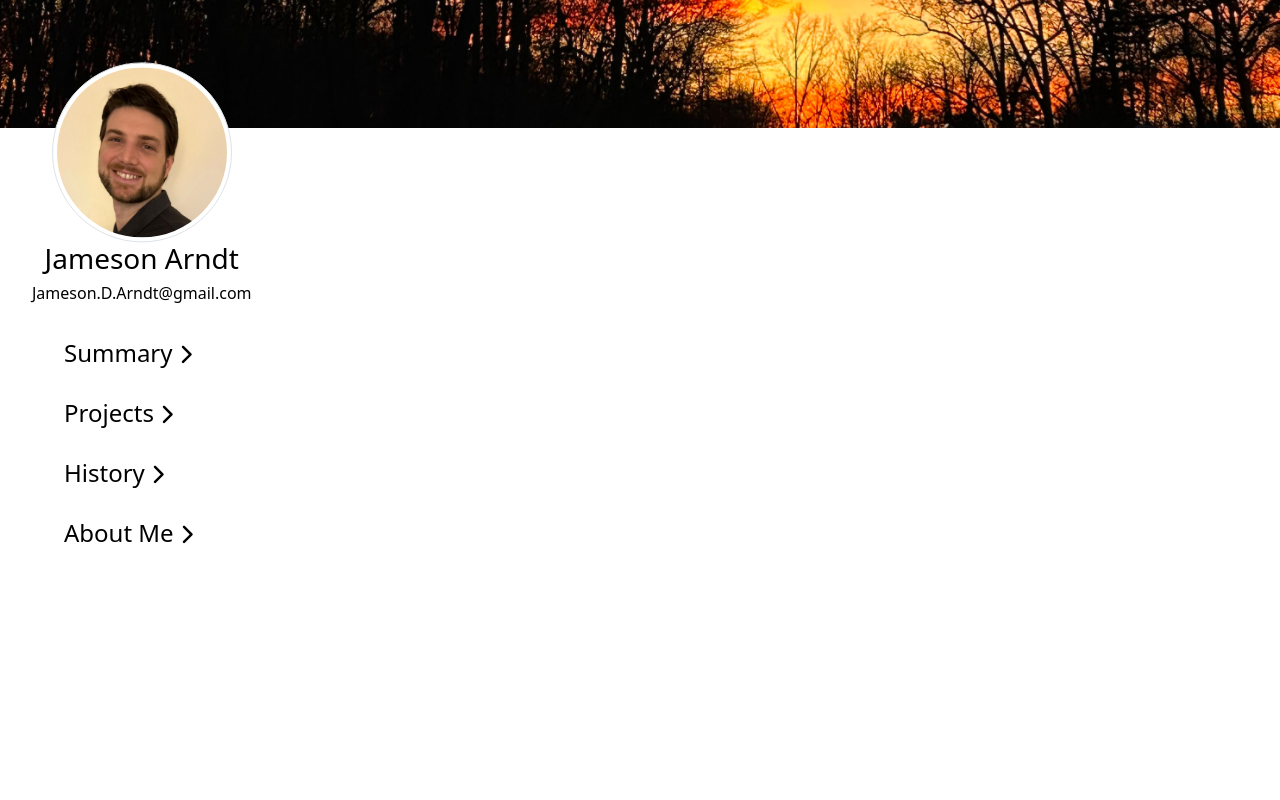
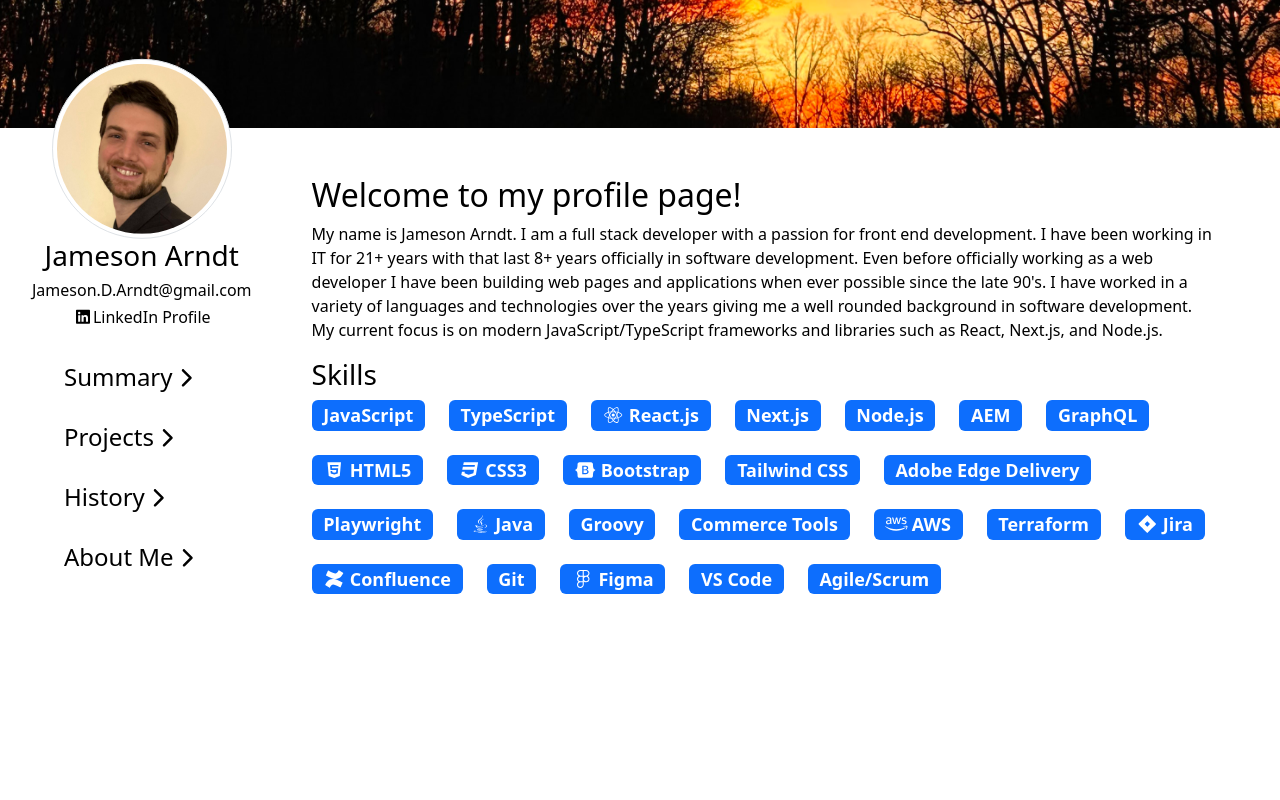
Before and after one commit to blaze359/blaze359.github.io, a React (Create React App) app: page / in a window 1280 px wide. Shown: the top 800 px of the page. Built offline with nearby package versions, Linux system fonts and the light colour scheme.

Commit message:
project list to cards, standardize badges componenet, general updates

```diff
--- a/src/App.tsx
+++ b/src/App.tsx
@@ -11,6 +11,7 @@
   height: 100%;
   margin-left: 20px;
   margin-right: 20px;
+  flex-wrap: nowrap;
 `;
 
 const Left = styled(Col)`
--- a/src/components/GetIcon.tsx
+++ b/src/components/GetIcon.tsx
@@ -1,6 +1,6 @@
 
 import { FontAwesomeIcon } from "@fortawesome/react-fontawesome";
-import { faBootstrap, faGithub, faJava, faReact } from "@fortawesome/free-brands-svg-icons";
+import { faAws, faBootstrap, faConfluence, faCss3, faFigma, faGithub, faHtml5, faJava, faJira, faReact } from "@fortawesome/free-brands-svg-icons";
 
 type GetIconProps = {
   readonly name: string;
@@ -9,6 +9,7 @@
 export default function GetIcon({ name }: GetIconProps) {
   switch (name.toUpperCase()) {
     case "REACT":
+    case "REACT.JS":
       return <FontAwesomeIcon icon={faReact} />;
     case "JAVA":
       return <FontAwesomeIcon icon={faJava} />;
@@ -18,6 +19,20 @@
       return <FontAwesomeIcon icon={faGithub} />;
     case "BOOTSTRAP":
       return <FontAwesomeIcon icon={faBootstrap} />;
+    case "HTML":
+    case "HTML5":
+      return <FontAwesomeIcon icon={faHtml5} />;
+    case "CSS":
+    case "CSS3":
+      return <FontAwesomeIcon icon={faCss3} />;
+    case "AWS":
+      return <FontAwesomeIcon icon={faAws} />;
+    case "JIRA":
+      return <FontAwesomeIcon icon={faJira} />;
+    case "CONFLUENCE":
+      return <FontAwesomeIcon icon={faConfluence} />;
+    case "FIGMA":
+      return <FontAwesomeIcon icon={faFigma} />;
     default:
       return null;
   }
--- /dev/null
+++ b/src/components/MyBadge.tsx
@@ -0,0 +1,20 @@
+import GetIcon from "./GetIcon";
+import { Badge } from "react-bootstrap";
+
+type BadgeProps = {
+  readonly text: string;
+  readonly bg?: string;
+  readonly className?: string;
+};
+
+export default function MyBadge({ text, bg = "primary", className = "" }: BadgeProps) {
+  return (
+    <Badge
+      bg={bg}
+      className={`d-flex gap-1 flex-row align-items-center w-fit ${className}`}
+    >
+      <GetIcon name={text} />
+      <div>{text}</div>
+    </Badge>
+  );
+}
--- a/src/components/ProfileImage.tsx
+++ b/src/components/ProfileImage.tsx
@@ -1,6 +1,8 @@
 import { Image } from "react-bootstrap"
 import profileImage from "../assets/IMG_0417.jpg"
 import styled from "styled-components"
+import { FontAwesomeIcon } from "@fortawesome/react-fontawesome"
+import { faLinkedin } from "@fortawesome/free-brands-svg-icons"
 
 const ProfilePic = styled(Image)`
     position: relative;
@@ -14,11 +16,28 @@
 
 export default function ProfileImage() {
     return (
-        <Profile>
-            <ProfilePic src={profileImage} alt="headshot" roundedCircle fluid thumbnail className="object-fit-cover"/>
-            <h3>Jameson Arndt</h3>
-            <h6>Jameson.D.Arndt@gmail.com</h6>
-        </Profile>
-    )
+      <Profile>
+        <ProfilePic
+          src={profileImage}
+          alt="headshot"
+          roundedCircle
+          fluid
+          thumbnail
+          className="object-fit-cover"
+        />
+        <h3>Jameson Arndt</h3>
+        <h6>
+          <a href="mailto:Jameson.D.Arndt@gmail.com">
+            Jameson.D.Arndt@gmail.com
+          </a>
+        </h6>
+        <h6>
+          <a href="https://www.linkedin.com/in/jameson-arndt/">
+            <FontAwesomeIcon icon={faLinkedin} />
+             LinkedIn Profile
+          </a>
+        </h6>
+      </Profile>
+    );
 
 }
--- a/src/context/ThemeContext.tsx
+++ b/src/context/ThemeContext.tsx
@@ -28,7 +28,6 @@
 
     // Listener for live OS changes
     const handleChange = (e: MediaQueryListEvent) => {
-      console.log("System theme changed to:", e.matches ? "dark" : "light"); // for debugging
       setTheme(e.matches ? "dark" : "light");
     };
 
@@ -38,7 +37,7 @@
     return () => {
       mediaQuery.removeEventListener("change", handleChange);
     };
-  }, []); // empty deps → only on mount
+  }, []);
 
   // Optional: if you still want a manual toggle button (but it won't persist)
   // const toggleTheme = () => {
@@ -54,8 +53,6 @@
       root.classList.remove("dark");
     }
 
-    // Optional debug
-    console.log("Applied class:", theme);
   }, [theme]); // runs whenever theme state changes
 
   return (
--- a/src/data/history.json
+++ b/src/data/history.json
@@ -61,5 +61,13 @@
       "Major": "Computer Science and Engineering Technology",
       "GraduationYear": "2007"
     }
+  ],
+  "Certificates": [
+    {
+      "Name": "Meta Front-End Developer Professional Certificate ",
+      "IssuingOrganization": "Coursera",
+      "Badge": ""
+    }
   ]
+
 }
--- a/src/data/summary.json
+++ b/src/data/summary.json
@@ -4,12 +4,27 @@
   "skills": [
     "JavaScript",
     "TypeScript",
-    "React",
+    "React.js",
     "Next.js",
     "Node.js",
     "AEM",
     "GraphQL",
-    "HTML",
-    "CSS"
+    "HTML5",
+    "CSS3",
+    "Bootstrap",
+    "Tailwind CSS",
+    "Adobe Edge Delivery",
+    "Playwright",
+    "Java",
+    "Groovy",
+    "Commerce Tools",
+    "AWS",
+    "Terraform",
+    "Jira",
+    "Confluence",
+    "Git",
+    "Figma",
+    "VS Code",
+    "Agile/Scrum"
   ]
 }
--- a/src/pages/History.tsx
+++ b/src/pages/History.tsx
@@ -46,6 +46,16 @@
           </li>
         ))}
       </Ul>
+      <h2>Certifications</h2>
+      <Ul>
+        {HistoryData.Certificates.map((cert) => (
+          <li key={cert.Name}>
+            <h3 className="mb-0">{cert.Name}</h3>
+            <p className="mb-0">Issued by: {cert.IssuingOrganization}</p>
+            {cert.Badge && <img src={cert.Badge} alt={`${cert.Name} badge`} />}
+          </li>
+        ))}
+      </Ul>
     </section>
   );
 }
--- a/src/pages/Projects.tsx
+++ b/src/pages/Projects.tsx
@@ -1,7 +1,7 @@
 import { Link } from "react-router-dom";
 import projectData from "../data/projects.json";
-import Badge from "react-bootstrap/Badge";
-import GetIcon from "../components/GetIcon";
+import Card from "react-bootstrap/Card";
+import MyBadge from "../components/MyBadge";
 
 export default function Projects() {
     return (
@@ -10,21 +10,32 @@
         <ul>
           {projectData.projects.map((project) => (
             <li key={project.id} className="d-flex flex-column gap-2 mb-4">
-              <Link to={`/Projects/${project.id}`}>
-                <h4 className="mb-0">{project.name}</h4>
+              <Link
+                to={`/Projects/${project.id}`}
+                className="text-decoration-none"
+              >
+                <Card className="p-0">
+                  <Card.Header>
+                    <h4>{project.name}</h4>
+                  </Card.Header>
+                  <Card.Body>
+                    <Card.Text>{project.shortDescription}</Card.Text>
+                    <div className="d-flex">
+                      {project.technologies.map(
+                        (tech, index) =>
+                          index < 3 && (
+                            <MyBadge
+                              text={tech}
+                              key={tech}
+                              bg="secondary"
+                              className="me-2"
+                            />
+                          ),
+                      )}
+                    </div>
+                  </Card.Body>
+                </Card>
               </Link>
-              <p className="mb-0">{project.shortDescription}</p>
-              <div>
-                {project.technologies.map(
-                  (tech, index) =>
-                    index < 3 && (
-                      <Badge key={tech} bg="secondary" className="me-2">
-                        <GetIcon name={tech} />
-                        {tech}
-                      </Badge>
-                    ),
-                )}
-              </div>
             </li>
           ))}
         </ul>
--- a/src/pages/Summary.tsx
+++ b/src/pages/Summary.tsx
@@ -1,6 +1,5 @@
-import { Badge } from "react-bootstrap";
 import SummaryData from "../data/summary.json";
-import GetIcon from "../components/GetIcon";
+import MyBadge from "../components/MyBadge";
 
 export default function Summary() {
   return (
@@ -9,12 +8,9 @@
       <p>{SummaryData.description}</p>
       <div>
         <h3>Skills</h3>
-        <div className="d-flex gap-4 fs-4">
-          {SummaryData.skills.map((skill) => (
-            <Badge key={skill} bg="primary">
-              <GetIcon name={skill} />
-              {skill}
-            </Badge>
+        <div className="d-flex gap-4 fs-4 flex-wrap">
+          {SummaryData.skills.map((skill, index) => (
+            <MyBadge text={skill} key={index} />
           ))}
         </div>
       </div>
--- a/src/styles/global.css
+++ b/src/styles/global.css
@@ -34,7 +34,7 @@
   --color-primary-hover: #3b82f6;       /* blue-500 */
   --color-surface:       #1e293b;       /* slate-800 */
   --color-border:        #334155;       /* slate-700 */
-  --color-card:          #1e293b;
+  --color-card:          #000000;
   --shadow-sm:           0 1px 3px rgba(0,0,0,0.4);
 }
 
@@ -64,10 +64,11 @@
 }
 
 /* Cards, containers, etc. */
-.card {
+/* .card {
   background: var(--color-card);
   border: 1px solid var(--color-border);
+  color: var(--color-text);
   border-radius: 0.75rem;
   box-shadow: var(--shadow-sm);
   padding: 1.5rem;
-}
+} */
```
